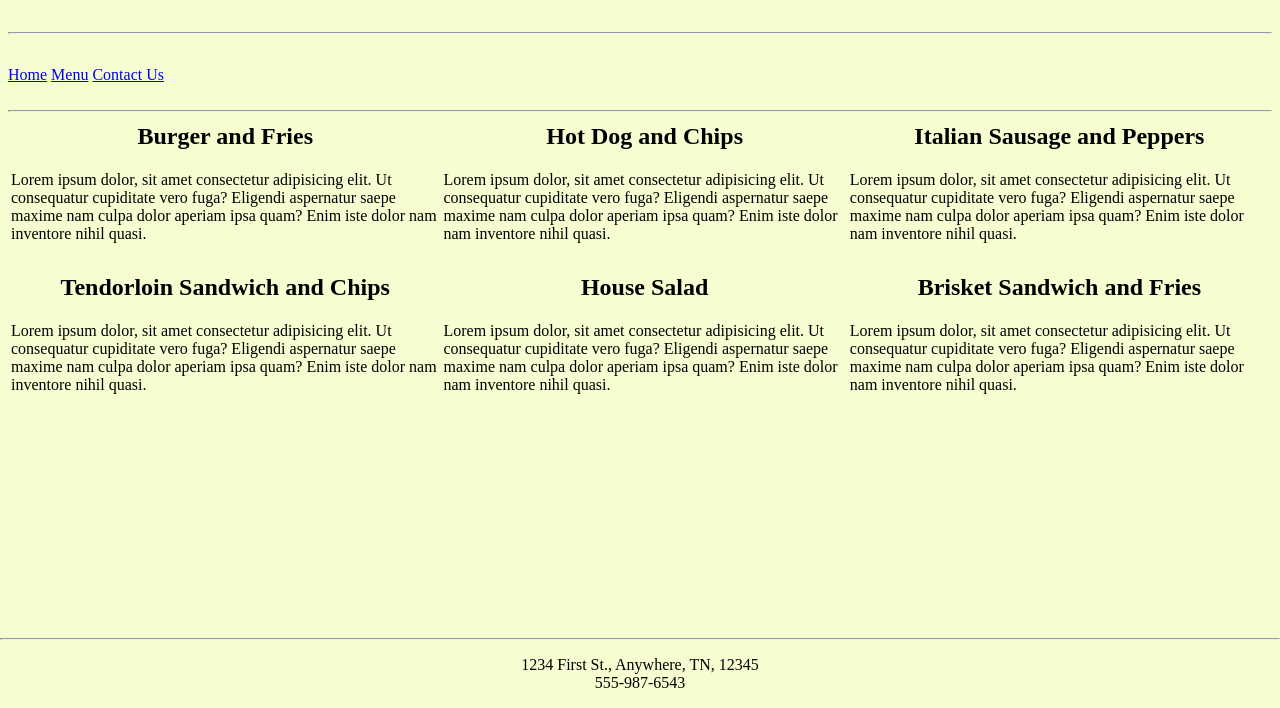
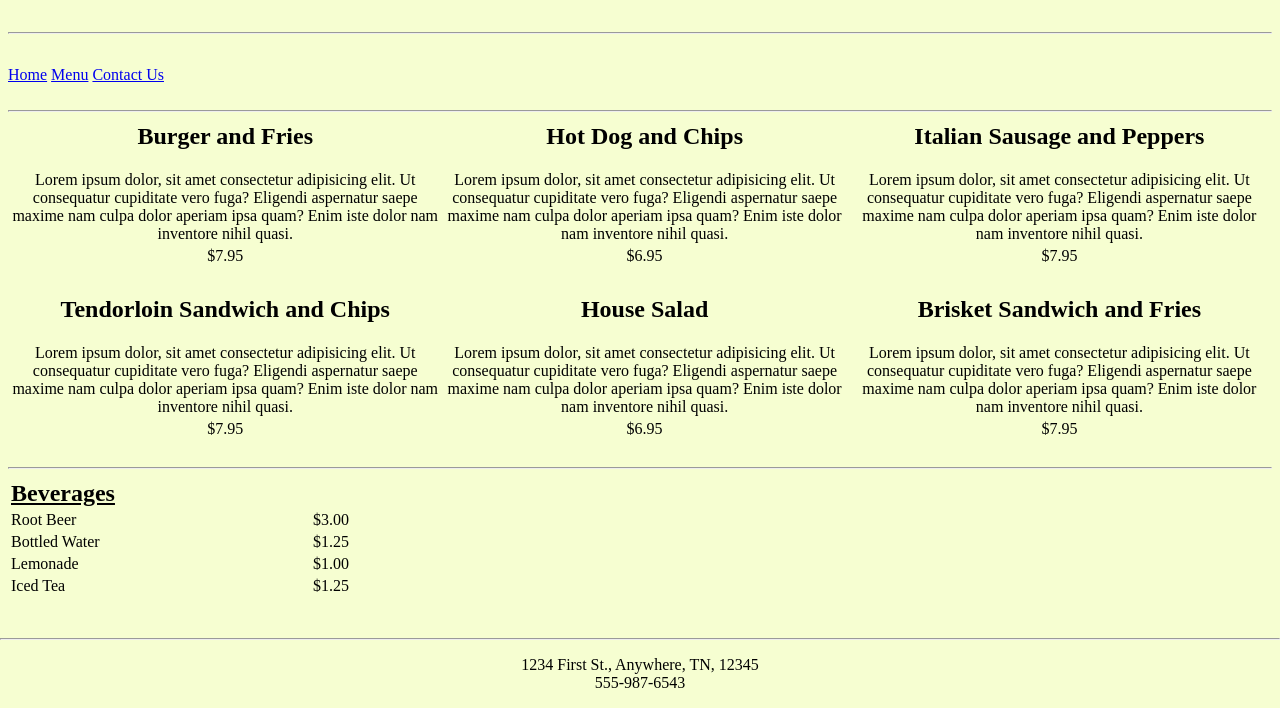
Before and after one commit to rodriguezmpjr/Restaurant-Site, a plain HTML site: page menu.html in a window 1280 px wide. Shown: the part 92-800 px from the top of the page. Drawn offline with Linux system fonts and the light colour scheme.

Commit message:
added beverages

```diff
--- a/RestaurantStyle.css
+++ b/RestaurantStyle.css
@@ -18,3 +18,33 @@ th {
 #NameLabel, #EmailLabel, #PhoneLabel, #ReasonLabel, #infoLabel, #radioButton, #bestDay {
     font-weight: bold;
 }
+/*table, th, td {
+    border: 1px solid black;
+    border-collapse: collapse;
+}*/
+td {
+    text-align: center;
+}
+a:visited {
+    color: Red;
+}
+a:hover {
+    font-weight: bold;
+}
+a:active {
+    text-decoration: none;
+}
+.beverages {
+    text-align: left;
+}
+.beveragePrice {
+    text-align: right;
+}
+.beveragesHeader {
+    /*border-bottom: solid 1px*/
+    text-align: left;
+    text-decoration: underline;
+}
+.contactLabels {
+    text-align: right;
+}
--- a/menu.html
+++ b/menu.html
@@ -46,6 +46,17 @@
                     Lorem ipsum dolor, sit amet consectetur adipisicing elit. Ut consequatur cupiditate vero fuga? Eligendi aspernatur saepe maxime nam culpa dolor aperiam ipsa quam? Enim iste dolor nam inventore nihil quasi.
                 </td>
             </tr>
+            <tr>
+                <td>
+                    $7.95
+                </td>
+                <td>
+                    $6.95
+                </td>
+                <td>
+                    $7.95
+                </td>
+            </tr>
             <tr height="25"></tr>
             <tr>
                 <th>
@@ -70,7 +81,48 @@
                     Lorem ipsum dolor, sit amet consectetur adipisicing elit. Ut consequatur cupiditate vero fuga? Eligendi aspernatur saepe maxime nam culpa dolor aperiam ipsa quam? Enim iste dolor nam inventore nihil quasi.
                 </td>
             </tr>
+            <tr>
+                <td>
+                    $7.95
+                </td>
+                <td>
+                    $6.95
+                </td>
+                <td>
+                    $7.95
+                </td>
+            </tr>
         </table>
+        </br>
+        <hr>
+        <div>
+            <table>
+                <col width="300">
+                <thead>
+                    <tr>
+                        <th class="beveragesHeader">Beverages</th>
+                    </tr>
+                </thead>
+                <tbody>
+                    <tr>
+                        <td class="beverages">Root Beer</td>
+                        <td class="beveragePrice">$3.00</td>
+                    </tr>
+                    <tr>
+                        <td class="beverages">Bottled Water</td>
+                        <td class="beveragePrice">$1.25</td>
+                    </tr>
+                    <tr>
+                        <td class="beverages">Lemonade</td>
+                        <td class="beveragePrice">$1.00</td>
+                    </tr>
+                    <tr>
+                        <td class="beverages">Iced Tea</td>
+                        <td class="beveragePrice">$1.25</td>
+                    </tr>
+                </tbody>
+            </table>
+        </div>
         </br>
         </br>
         </br>
```
Also changed, not shown: ContactUs.html (+19 -19 lines), index.html (+1 -1 lines).
